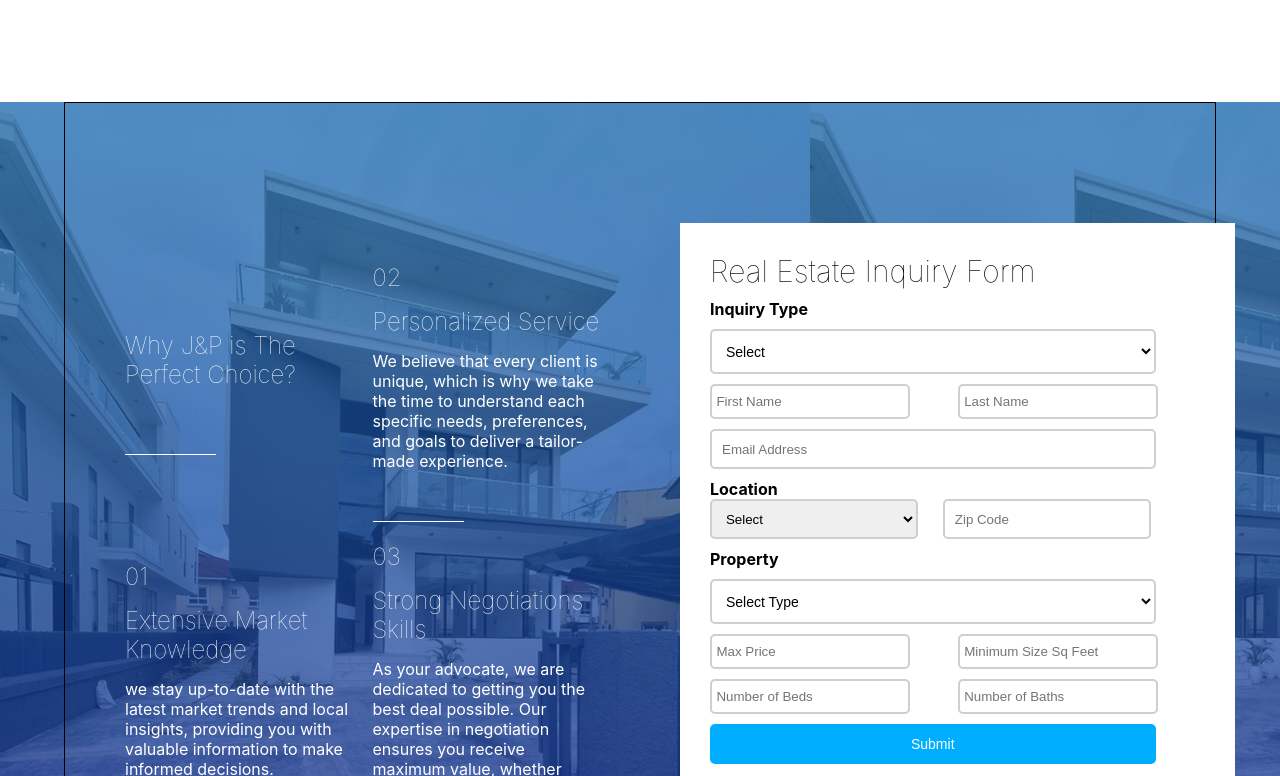
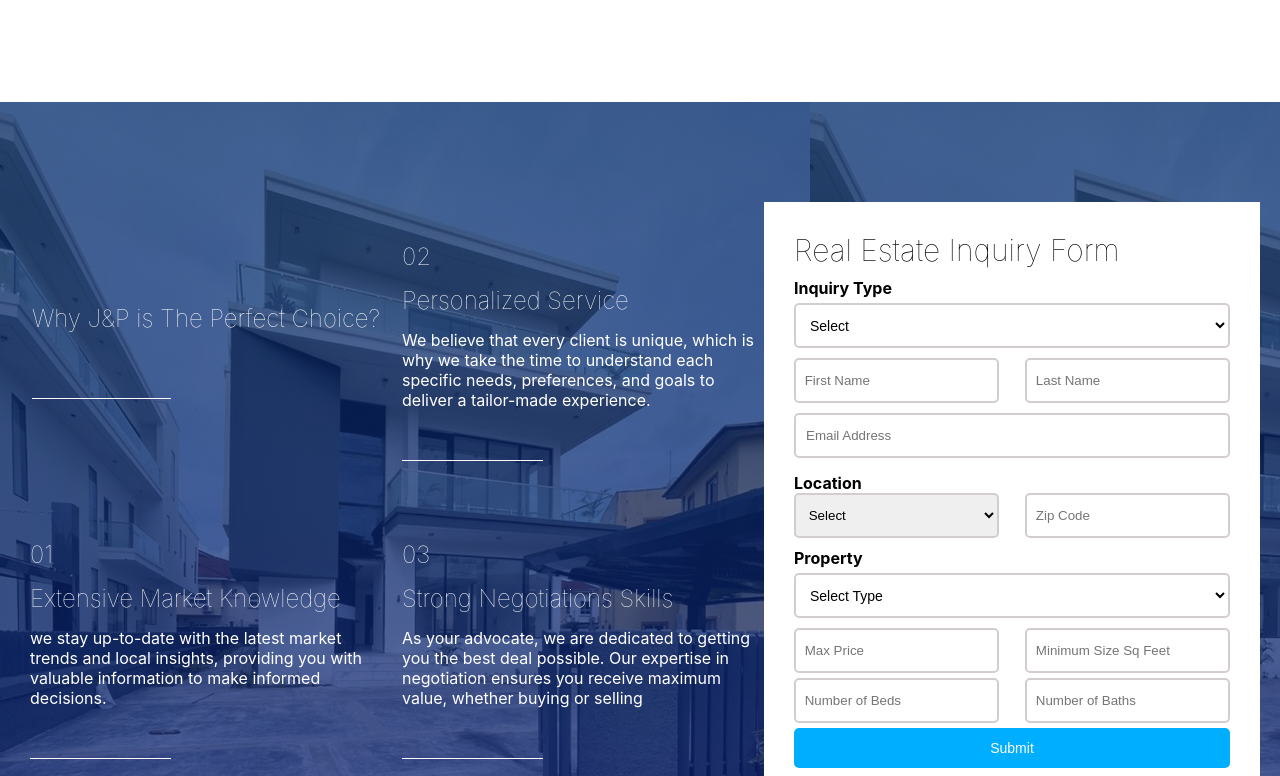
Before and after one commit to SudoSantos/joy-peace-realty, a React (Create React App) app: page / in a window 1280 px wide. Shown: the part 2504-3280 px from the top of the page. Built offline with nearby package versions, Linux system fonts and the light colour scheme.

Commit message:
functionalites added

```diff
--- a/src/components/FeaturedP/FeaturedP.css
+++ b/src/components/FeaturedP/FeaturedP.css
@@ -24,7 +24,7 @@
 
   .col {
     flex: 0 0 auto;
-    width: 450px;
+    width: 400px;
     position: relative;
     /* Add other card styles */
   }
--- a/src/components/FeaturedP/FeaturedP.jsx
+++ b/src/components/FeaturedP/FeaturedP.jsx
@@ -1,107 +1,88 @@
 import "./FeaturedP.css";
-
 import { React, useState } from 'react';
-
 import { FeaturedPropertiesdata } from "../../data/FeaturedPropertiesdata";
-
 import { FaChevronRight, FaChevronLeft } from "react-icons/fa6";
-
 import { TbCurrencyNaira } from "react-icons/tb";
-
 import { FaRegHeart } from "react-icons/fa6";
-
 import { BsArrowsAngleExpand } from "react-icons/bs";
-
 import { IoAddCircleOutline } from "react-icons/io5";
-
 import { LiaBedSolid } from "react-icons/lia";
 
-const FeaturedP = () => {
-  const [imageIndex, setImageIndex] = useState({});
+ const Col = ({ property }) => {
 
-  const handlePrevClick = (index) => {
-    setImageIndex((prevIndex) => ({
-      ...prevIndex,
-      [index]: prevIndex[index] - 1,
-    }));
+  const [imgIndex, setImgIndex] = useState(0);
+
+  const prevImg = () =>{
+    setImgIndex((prev) => prev === 0? property.image.length - 1: prev - 1
+     );
   };
 
-  const handleNextClick = (index) => {
-    setImageIndex((prevIndex) => ({
-      ...prevIndex,
-      [index]: prevIndex[index] + 1,
-    }));
-  };
+  const nextImg = () =>{
+    setImgIndex((prev) => prev === property.image.length? 0 : prev + 1
+     );
+  }
+
+
+  return(
+    <div className="col">
+        <div className="status">
+          <a href="/">Featured</a>
+          <a href="/">For sale</a>
+        </div>
+            <FaChevronLeft
+              className="arr-left"
+              onClick={prevImg}
+            />
+            <img
+              className="image"
+              src={property.image[imgIndex]}
+              alt=""
+            />
+            <FaChevronRight
+              className="arr-right"
+             onClick={nextImg}
+            />
+            <div className="plus">
+              <p>
+                <TbCurrencyNaira className="naira" />
+                {property.price}
+              </p>
+              <div>
+                <button>
+                  <BsArrowsAngleExpand className="icon" />
+                </button>
+                <button>
+                  <FaRegHeart className="icon" />
+                </button>
+                <button>
+                  <IoAddCircleOutline className="icon" />
+                </button>
+              </div>
+            </div>
+            <h4>{property.desc}</h4>
+            <p className="location">{property.location}</p>
+            <div style={{ display: "flex", alignItems: "center", gap: "10px" }}>
+              <LiaBedSolid className="bedIcon" />
+              <p className="num">{property.nob}</p>
+            </div>
+            <p className="num">{property.type}</p>
+            <div className="short-line"></div>
+    </div>
+  )
+ }
+
+const FeaturedP = () => {
 
   return (
     <section className="images-br">
       <div className="move">
         <button>Prev</button>
-
         <button>Next</button>
       </div>
 
       <div className="card-container">
         {FeaturedPropertiesdata.map((property, index) => (
-          <div className="col" key={index}>
-            <div className="status">
-              <a href="/">Featured</a>
-
-              <a href="/">For sale</a>
-            </div>
-
-            <FaChevronLeft
-              className="arr-left"
-              onClick={() => handlePrevClick(index)}
-            />
-
-            <img
-              className="image"
-              src={property.image[imageIndex[index] || 0]}
-              alt=""
-            />
-
-            <FaChevronRight
-              className="arr-right"
-              onClick={() => handleNextClick(index)}
-            />
-
-            <div className="plus">
-              <p>
-                <TbCurrencyNaira className="naira" />
-
-                {property.price}
-              </p>
-
-              <div>
-                <button>
-                  <BsArrowsAngleExpand className="icon" />
-                </button>
-
-                <button>
-                  <FaRegHeart className="icon" />
-                </button>
-
-                <button>
-                  <IoAddCircleOutline className="icon" />
-                </button>
-              </div>
-            </div>
-
-            <h4>{property.desc}</h4>
-
-            <p className="location">{property.location}</p>
-
-            <div style={{ display: "flex", alignItems: "center", gap: "10px" }}>
-              <LiaBedSolid className="bedIcon" />
-
-              <p className="num">{property.nob}</p>
-            </div>
-
-            <p className="num">{property.type}</p>
-
-            <div className="short-line"></div>
-          </div>
+            <Col key={index} property={property} />
         ))}
       </div>
     </section>
--- a/src/components/Form/Form.css
+++ b/src/components/Form/Form.css
@@ -1,35 +1,27 @@
 .big-container{
     width: 100%;
     /* height: 1000px; */
-    background-image: linear-gradient(rgba(31, 109, 173, 0.7),rgba(18, 44, 150, 0.7)), url(../../assets/banner.jpg)
+    background-image: linear-gradient(rgba(7, 44, 102, 0.7),rgba(13, 34, 121, 0.7)), url(../../assets/banner.jpg)
   }
 
 .parts {
     display: flex;
-    width: 90%;
+    width: 100%;
     height: fit-content;
-    /* min-height: 600px;
-    max-width: 90vw; */
     margin: 10px auto;
-    padding: 20px;
-    border: 1px solid ;
+    padding: 100px 20px;
+    /* border: 1px solid; */
   }
 
 
-.part {
-    flex: 1;
-    /* border: 1px solid black; */
-    padding: 30px;
-    margin-top: 100px;
- }
-
 .one {
+    width: 60%;
     display: grid;
     grid-template-columns: repeat(2, 1fr);
     grid-template-rows: repeat(2, auto);
   }
 
-.part.one .content {
+.one .content {
     display: flex;
     flex-direction: column;
     padding: 10px;
@@ -37,62 +29,67 @@
     color: white;
   }
 
-.part.one h2 {
+.one h2 {
     margin-bottom: 15px;
     font-weight: lighter;
   }
 
-.part.one p {
-    margin: 0;
+.two{
+  width: 40%;
+  padding: 30px;
+    background-color: white;
   }
 
-
-.part.two{
-    flex: 1;
-    /* border: 1px solid black; just to see the width of the  object*/
-    background-color: white;
-    transform: translateX(40px);
-  }
-
-.part.two h4{
+.two h4{
     margin-top: 10px;
 }
 
-.part.two .full{
+.two .full{
     border: 2px solid rgb(212, 205, 205);
     background-color: white;
-    width: 90%;
+    width: 100%;
     height: 45px;
     padding: 10px;
     border-radius: 5px;
-    margin: 10px auto;
+    margin: 5px auto;
     font-size: 14px;
-    padding: auto;
+}
+
+form{
+  /* border: 1px solid; */
+  margin: auto 0;
 }
 
 .info {
-    display: grid;
-    grid-template-columns: repeat(2, 1fr);
-    max-width: 90%;
+  display: flex;
+  flex-direction: row;
+  margin: 5px 0;
+  /* border: 1px solid; */
+  height: 45px;
+  justify-content: space-between;
   }
 
 .info input {
-    width: 90%;
-    height: 35px;
-    margin-bottom: 10px;
+    /* width: 90%; */
+    width: 47%;
+    height: 100%;
+    /* margin-bottom: 10px; */
     border: 2px solid rgb(212, 205, 205);
     border-radius: 5px;
     padding-left: 2%;
   }
 
-.info input:nth-of-type(2){
-    margin-left: 25px;
+  .sprd{
+    display: flex;
+    height: 45px;
+    justify-content: space-between;
+    /* border: 1px dotted; */
   }
 
 .sprd select,
 .sprd input{
-    width: 42%;
-    height: 40px;
+    width: 47%;
+    height: 100%;
     border: 2px solid rgb(212, 205, 205);
     border-radius: 5px;
 }
@@ -102,7 +99,7 @@
 }
 
 .btn{
-    width: 90%;
+    width: 100%;
     height: 40px;
     background-color: #00aeff;
     border-radius: 5px;
--- a/src/components/Form/Form.jsx
+++ b/src/components/Form/Form.jsx
@@ -5,7 +5,7 @@ const Form = () => {
   return (
     <section class="big-container">
       <div class="parts">
-        <div class="part one">
+        <div class="one">
           <div class="content">
             <h2>Why J&P is The Perfect Choice?</h2>
             <div
@@ -68,7 +68,7 @@ const Form = () => {
           </div>
         </div>
 
-        <div class="part two">
+        <div class="two">
           <form action="">
             <h3 style={{ fontSize: "30px", fontWeight: "lighter" }}>
               Real Estate Inquiry Form
@@ -81,7 +81,6 @@ const Form = () => {
               <option value="">Purchase</option>
               <option value="">Rent</option>
               <option value="">Sell</option>
-              <option value="">Miss</option>
               <option value="">Evaluation</option>
               <option value="">Mortagage</option>
             </select>
@@ -93,8 +92,9 @@ const Form = () => {
             <input
               type="text"
               style={{
-                width: "90%",
-                height: "40px",
+                width: "100%",
+                margin: '5px 0',
+                height: "45px",
                 border: "2px solid rgb(212, 205, 205)",
                 borderRadius: "5px",
                 paddingLeft: "10px",
```
